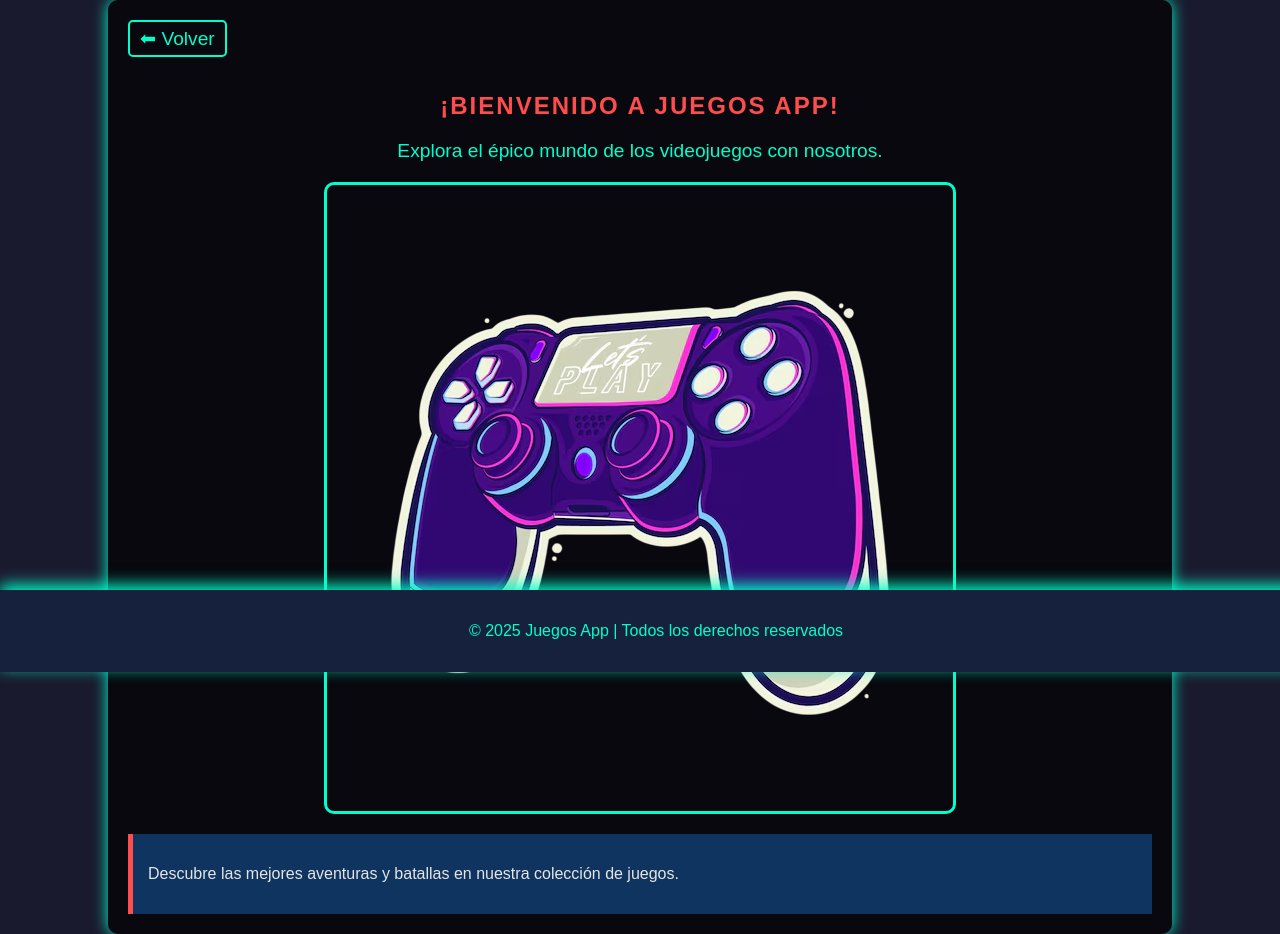
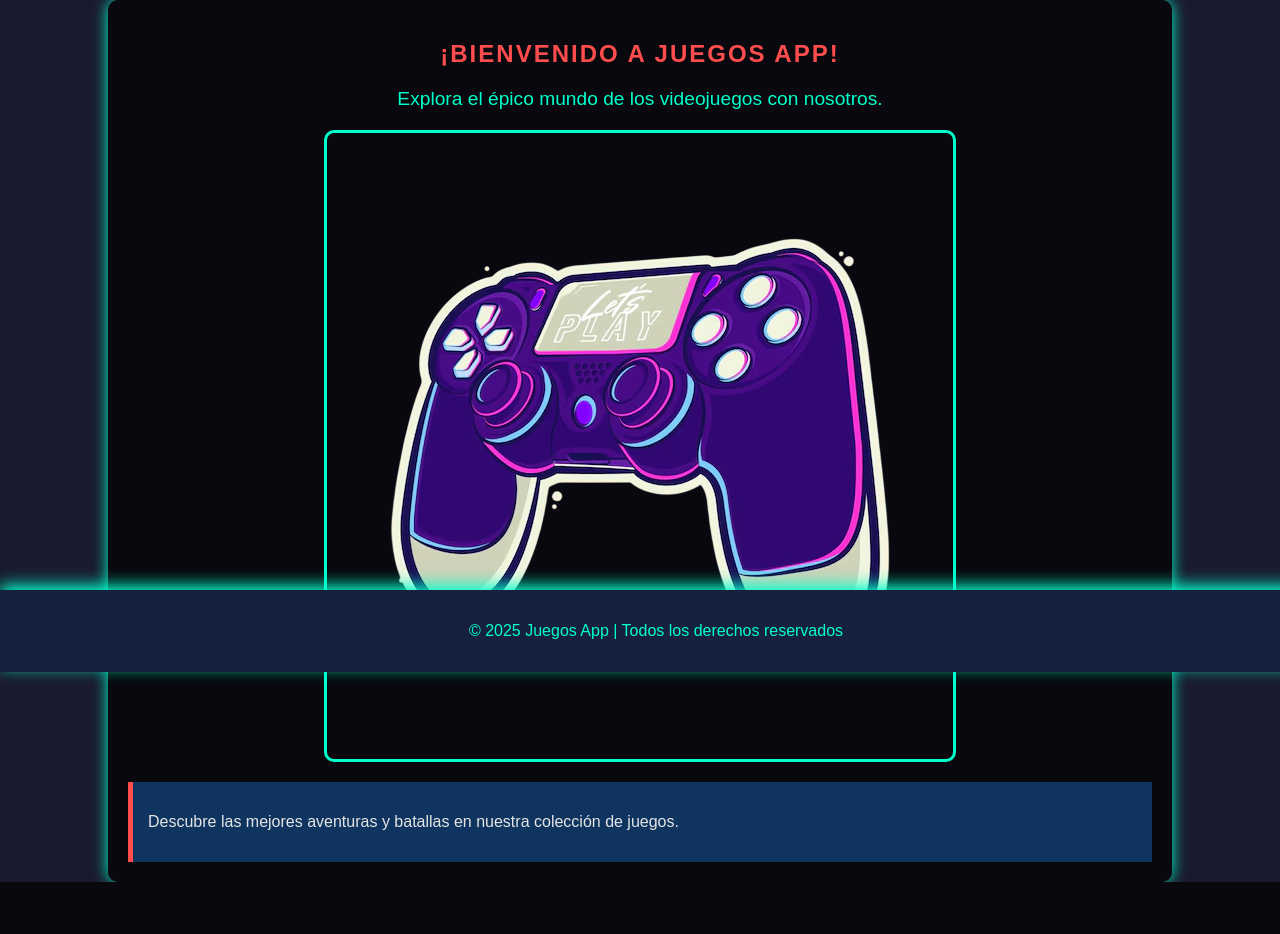
Before and after one commit to josemaridorado02/proyecto-flask-mejorado, a Flask app: page / in a window 1280 px wide. Shown: the part 128-1062 px from the top of the page. After the commit the page ends 1010 px from the top, so only its background shows below. Run offline with Flask 3, Linux system fonts and the light colour scheme.

Commit message:
Update index.html

```diff
--- a/templates/index.html
+++ b/templates/index.html
@@ -6,7 +6,6 @@ Inicio - Juegos App
 
 {% block content %}
 <div class="container">
-    <a href="javascript:history.back()" class="back-arrow">⬅ Volver</a>
     <h2 class="game-title">¡Bienvenido a Juegos App!</h2>
     <p class="intro-text">Explora el épico mundo de los videojuegos con nosotros.</p>
     <a href="{{ url_for('buscar_juegos') }}">
```
